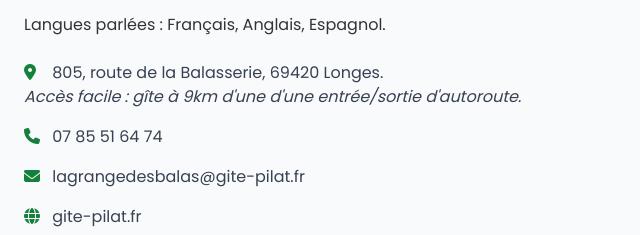
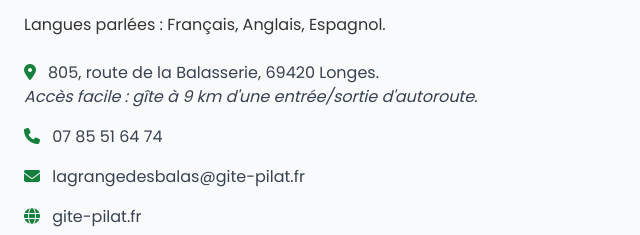
Before and after one commit to gite-pilat/gite-pilat.github.io, a plain HTML site: page index.html in a window 1280 px wide. Shown: the part 5262-5497 px from the top of the page, 0-640 px from the left. Drawn offline with nearby package versions, Linux system fonts and the light colour scheme.

Commit message:
error fix

```diff
--- a/index.html
+++ b/index.html
@@ -627,7 +627,7 @@
                    <p class="mb-6" data-translate="contact_host_languages">Langues parlées : Français, Anglais, Espagnol.</p>
 
                    <div class="space-y-4 text-gray-700">
-                        <p><i class="fa-solid fa-map-marker-alt w-6 text-green-700"></i> 805, route de la Balasserie, 69420 Longes. <br> <i>Accès facile : gîte à 9km d'une d'une entrée/sortie d'autoroute.</i></p>
+                        <p data-translate="address"><i class="fa-solid fa-map-marker-alt w-6 text-green-700"></i> 805, route de la Balasserie, 69420 Longes. <br> <i>Accès facile : gîte à 9 km d'une entrée/sortie d'autoroute.</i></p>
 
                         <p>
                             <i class="fa-solid fa-phone w-6 text-green-700"></i>
@@ -759,7 +759,8 @@ const translations = {
                 activities_item5_title: "Parc du Pilat",
                 activities_item5_desc: "Profitez des magnifiques paysages et des activités offertes par le parc. Faites une halte par Pélussin, point de départ idéal pour de nombreuses excursions en pleine nature.",
                 activities_item6_title: "Parc Animalier",
-                activities_item6_desc: "Profitez d'une sortie idéale en famille pour aller découvrir le magnifique parc animalier de Saint-Martin-la-Plaine, qui abrite de très nombreuses espèces du monde entier.",                rates_title: "Tarifs & Disponibilités de notre gîte",
+                activities_item6_desc: "Profitez d'une sortie idéale en famille pour aller découvrir le magnifique parc animalier de Saint-Martin-la-Plaine, qui abrite de très nombreuses espèces du monde entier.",
+                rates_title: "Tarifs & Disponibilités de notre gîte",
                 activities_btn1: "Découvrir les sentiers <i class=\"fa-solid fa-arrow-right ml-1 transition-transform group-hover:translate-x-1\"></i>",
                 activities_btn2: "Découvrir le village <i class=\"fa-solid fa-arrow-right ml-1 transition-transform group-hover:translate-x-1\"></i>",
                 activities_btn3: "Découvrir Vienne <i class=\"fa-solid fa-arrow-right ml-1 transition-transform group-hover:translate-x-1\"></i>",
@@ -777,7 +778,8 @@ const translations = {
                 contact_title: "Contact et Réservation",
                 contact_host_intro: "Votre hôte, <strong>Marie-Noëlle BERLIOZ</strong>, sera ravie de vous accueillir.",
                 contact_host_languages: "Langues parlées : Français, Anglais, Espagnol.",
-                leave_a_review: "<strong>Avis (consulter/ajouter)</strong>"
+                leave_a_review: "<strong>Avis (consulter/ajouter)</strong>",
+                address: "<i class=\"fa-solid fa-map-marker-alt w-6 text-green-700\"></i>805, route de la Balasserie, 69420 Longes. <br> <i>Accès facile : gîte à 9 km d'une entrée/sortie d'autoroute.</i>"
             },
             'en': {
                 nav_title: "La Grange des Balas",
@@ -827,7 +829,8 @@ const translations = {
                 activities_item5_title: "Pilat Park",
                 activities_item5_desc: "Enjoy the beautiful landscapes and outdoor activities offered by the park. Stop by Pélussin, the perfect starting point for many memorable excursions in the wilderness.",
                 activities_item6_title: "Animal Park",
-                activities_item6_desc: "Enjoy an ideal family outing to discover the magnificent wildlife park of Saint-Martin-la-Plaine, which is home to a wide variety of amazing species from around the world.",                rates_title: "Rates & Availability for our Gîte",
+                activities_item6_desc: "Enjoy an ideal family outing to discover the magnificent wildlife park of Saint-Martin-la-Plaine, which is home to a wide variety of amazing species from around the world.",
+                rates_title: "Rates & Availability for our Gîte",
                 activities_btn1: "Discover the trails <i class=\"fa-solid fa-arrow-right ml-1 transition-transform group-hover:translate-x-1\"></i>",
                 activities_btn2: "Discover the village <i class=\"fa-solid fa-arrow-right ml-1 transition-transform group-hover:translate-x-1\"></i>",
                 activities_btn3: "Discover Vienne <i class=\"fa-solid fa-arrow-right ml-1 transition-transform group-hover:translate-x-1\"></i>",
@@ -845,7 +848,8 @@ const translations = {
                 contact_title: "Contact and Reservation",
                 contact_host_intro: "Your host, <strong>Marie-Noëlle BERLIOZ</strong>, will be delighted to welcome you.",
                 contact_host_languages: "Languages spoken: French, English, Spanish.",
-                leave_a_review: "<strong>Review (view/add)</strong>"
+                leave_a_review: "<strong>Review (view/add)</strong>",
+                address: "<i class=\"fa-solid fa-map-marker-alt w-6 text-green-700\"></i>805, route de la Balasserie, 69420 Longes. <br> <i>Easy access: holiday cottage located 9 km from a motorway entrance/exit.</i>"
             },
             'es': {
                 nav_title: "La Grange des Balas",
@@ -895,7 +899,8 @@ const translations = {
                 activities_item5_title: "Parque Pilat",
                 activities_item5_desc: "Disfruta de los hermosos paisajes y actividades que ofrece el parque. Haz una parada en Pélussin, el punto de partida ideal para muchas excursiones en plena naturaleza.",
                 activities_item6_title: "Parque de animales",
-                activities_item6_desc: "Disfruta de una salida familiar ideal para descubrir el magnífico parque de animales de Saint-Martin-la-Plaine, que alberga numerosas especies asombrosas de todo el mundo.",                rates_title: "Tarifas y Disponibilidad de nuestra casa rural",
+                activities_item6_desc: "Disfruta de una salida familiar ideal para descubrir el magnífico parque de animales de Saint-Martin-la-Plaine, que alberga numerosas especies asombrosas de todo el mundo.",
+                rates_title: "Tarifas y Disponibilidad de nuestra casa rural",
                 activities_btn1: "Descubrir los senderos <i class=\"fa-solid fa-arrow-right ml-1 transition-transform group-hover:translate-x-1\"></i>",
                 activities_btn2: "Descubrir el pueblo <i class=\"fa-solid fa-arrow-right ml-1 transition-transform group-hover:translate-x-1\"></i>",
                 activities_btn3: "Descubrir Vienne <i class=\"fa-solid fa-arrow-right ml-1 transition-transform group-hover:translate-x-1\"></i>",
@@ -913,7 +918,8 @@ const translations = {
                 contact_title: "Contacto y Reserva",
                 contact_host_intro: "Su anfitriona, <strong>Marie-Noëlle BERLIOZ</strong>, estará encantada de recibirle.",
                 contact_host_languages: "Idiomas hablados: Francés, Inglés, Español.",
-                leave_a_review: "<strong>Revisar (ver/añadir)</strong>"
+                leave_a_review: "<strong>Revisar (ver/añadir)</strong>",
+                address: "<i class=\"fa-solid fa-map-marker-alt w-6 text-green-700\"></i>805, route de la Balasserie, 69420 Longes. <br> <i>Fácil acceso: casa rural a 9 km de una entrada/salida de autopista.</i>"
             }
         };
 
```
